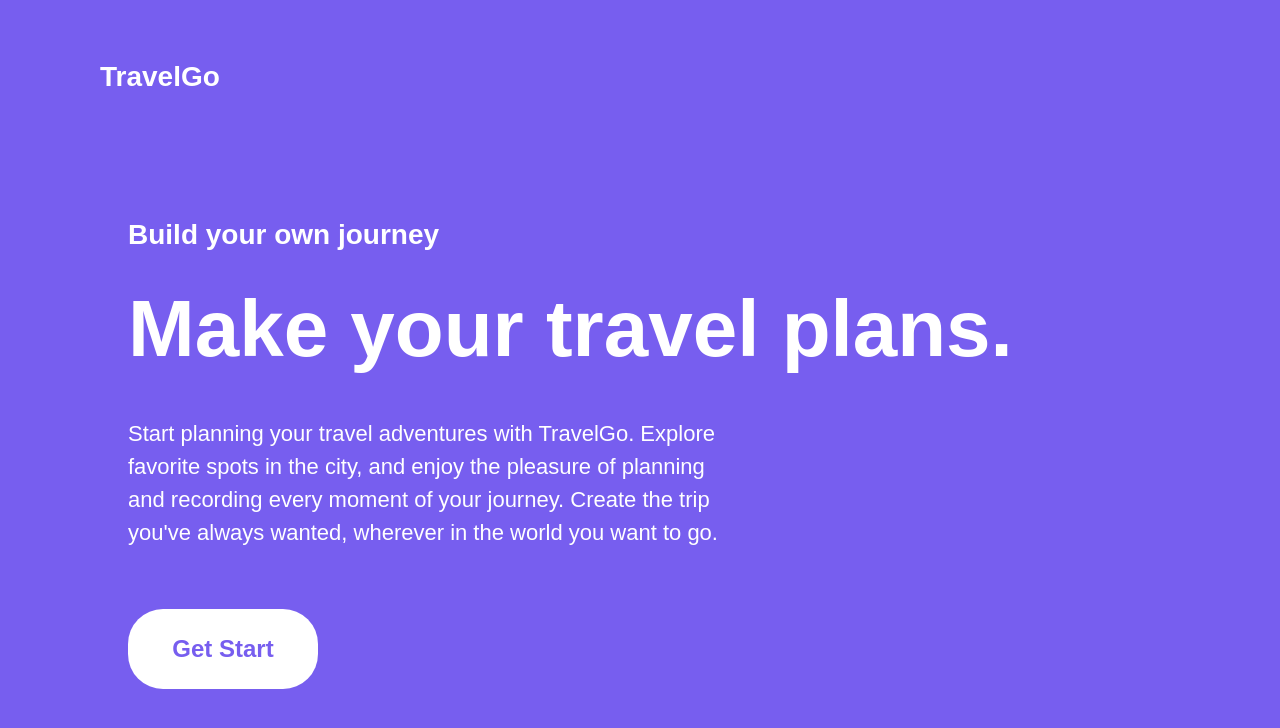
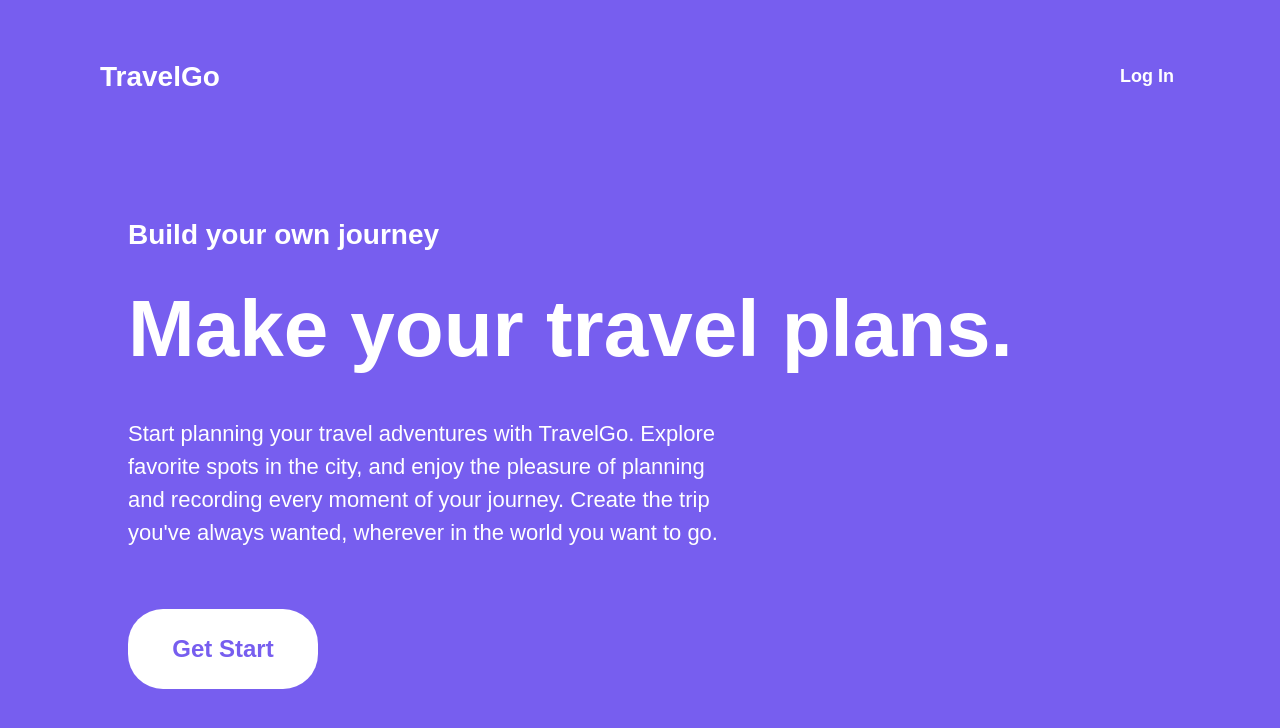
Before and after one commit to WoodyLovesBoota/TravelGo, a React (Create React App) app: page / in a window 1280 px wide. Shown: the top 728 px of the page. Built offline with nearby package versions, Linux system fonts and the light colour scheme; no server answers.

Commit message:
add guest login

```diff
--- a/src/Routes/Home.tsx
+++ b/src/Routes/Home.tsx
@@ -1,9 +1,22 @@
 import styled from "styled-components";
 import { useNavigate } from "react-router-dom";
 import { motion } from "framer-motion";
+import { useRecoilState } from "recoil";
+import { playerState } from "../atoms";
 
 const Home = () => {
   const navigate = useNavigate();
+  const [player, setPlayer] = useRecoilState(playerState);
+  const goTemp = () => {
+    setPlayer({
+      email: "guest$gmail$com",
+      info: {
+        name: "Guest",
+        password: "1111",
+      },
+    });
+    navigate("/trip");
+  };
 
   const goNext = () => {
     navigate("/login");
@@ -11,7 +24,13 @@ const Home = () => {
 
   return (
     <Wrapper>
-      <Header>TravelGo</Header>
+      <Header>
+        TravelGo{" "}
+        <LoginButton variants={buttonVar} whileHover={"hover"} onClick={goNext}>
+          Log In
+        </LoginButton>
+      </Header>
+
       <Container>
         <SubTitle>Build your own journey</SubTitle>
         <Title>Make your travel plans.</Title>
@@ -21,7 +40,7 @@ const Home = () => {
           every moment of your journey. Create the trip you've always wanted,
           wherever in the world you want to go.
         </Detail>
-        <Button variants={buttonVar} whileHover={"hover"} onClick={goNext}>
+        <Button variants={buttonVar} whileHover={"hover"} onClick={goTemp}>
           Get Start
         </Button>
       </Container>
@@ -44,6 +63,18 @@ const Header = styled.div`
   padding: 60px 100px;
   font-size: 28px;
   font-weight: 900;
+  display: flex;
+  align-items: center;
+`;
+
+const LoginButton = styled(motion.button)`
+  margin-left: auto;
+  font-size: 18px;
+  font-weight: 600;
+  color: white;
+  border: none;
+  background-color: transparent;
+  cursor: pointer;
 `;
 
 const Container = styled.div`
--- a/src/atoms.ts
+++ b/src/atoms.ts
@@ -100,7 +100,7 @@ export const journeyState = atom<IJourneys>({
 export const userState = atom<IUser>({
   key: "user",
   default: {
-    woody$gmail$com: { info: { name: "Woody", password: "qwer" }, trips: {} },
+    guest$gmail$com: { info: { name: "Guest", password: "1111" }, trips: {} },
   },
   effects: [
     ({ setSelf, onSet }: any) => {
```
